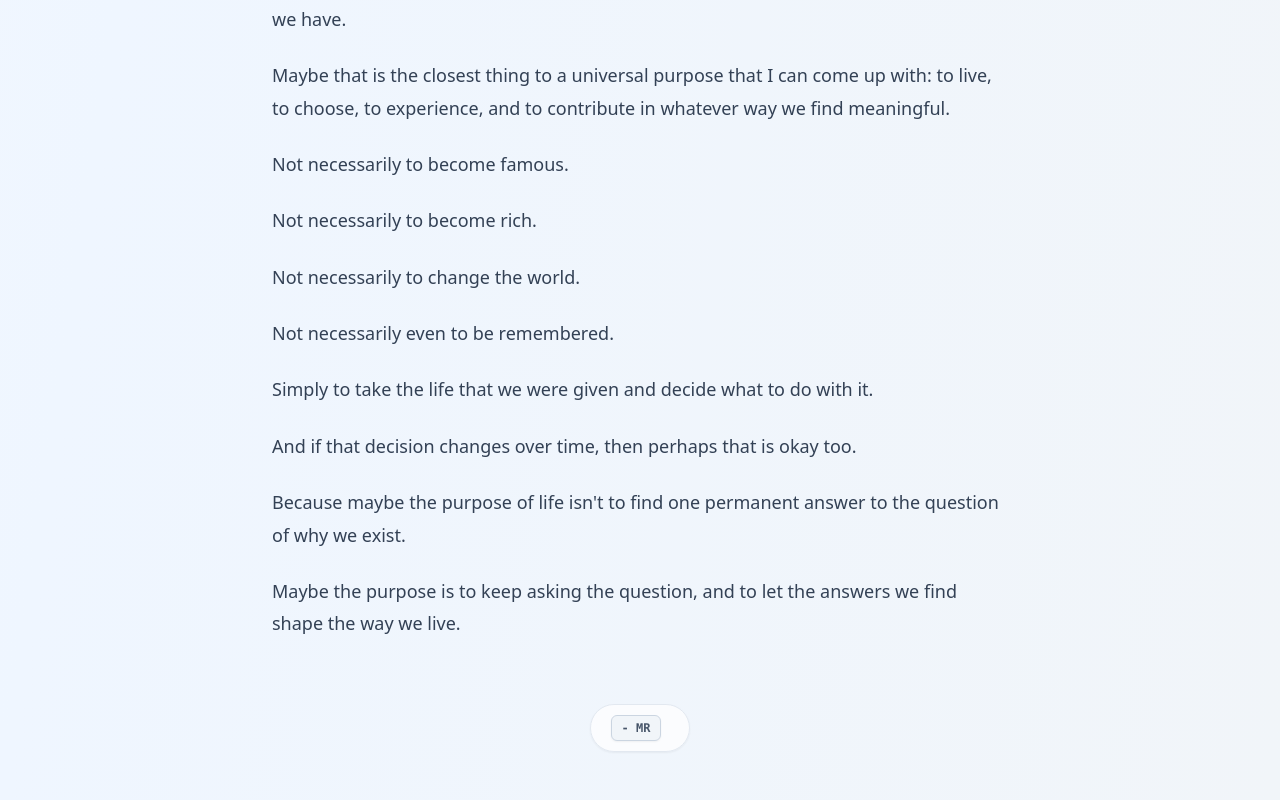
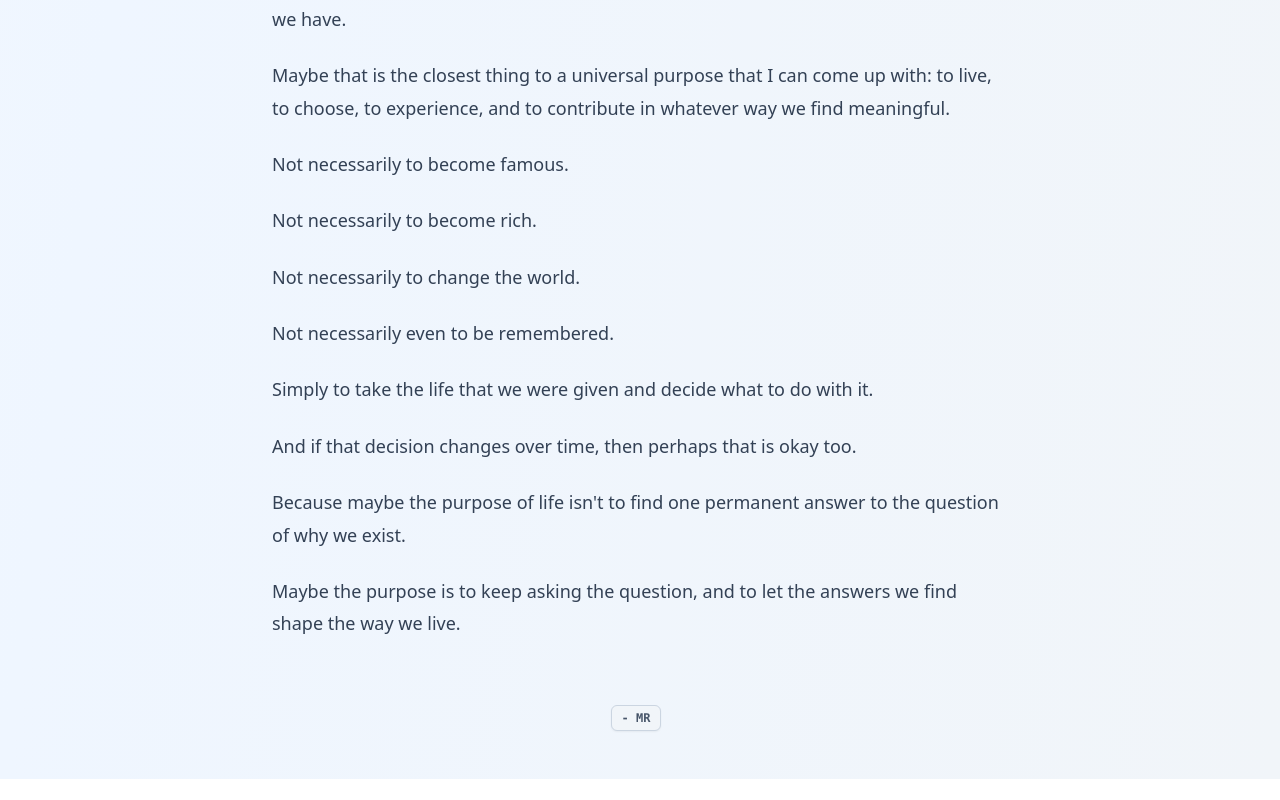
Before and after one commit to BruhXDs/aihumanizerv2, a React (Vite) app: page / in a window 1280 px wide. Shown: the part 7984-8784 px from the top of the page. After the commit the page ends 8763 px from the top, so only its background shows below. Built offline with nearby package versions, Linux system fonts and the light colour scheme.

Commit message:
Update EssayView.tsx

```diff
--- a/src/components/EssayView.tsx
+++ b/src/components/EssayView.tsx
@@ -29,13 +29,13 @@ export default function EssayView() {
         </article>
 
 <div className="mt-16 text-center">
-  {/* Added justify-center to the container below */}
-  <div className="inline-flex items-center justify-center gap-2 px-5 py-2.5 bg-white/70 backdrop-blur-sm rounded-full border border-slate-200 shadow-sm">
+  <div className="inline-flex items-center justify-center gap-2">
     <kbd className="px-2.5 py-1 text-xs font-semibold text-slate-600 bg-slate-100 border border-slate-300 rounded-md shadow-sm"> - MR </kbd>
     <span className="text-sm text-slate-500"></span>
   </div>
 </div>
 
+
       </div>
     </div>
   );
```
